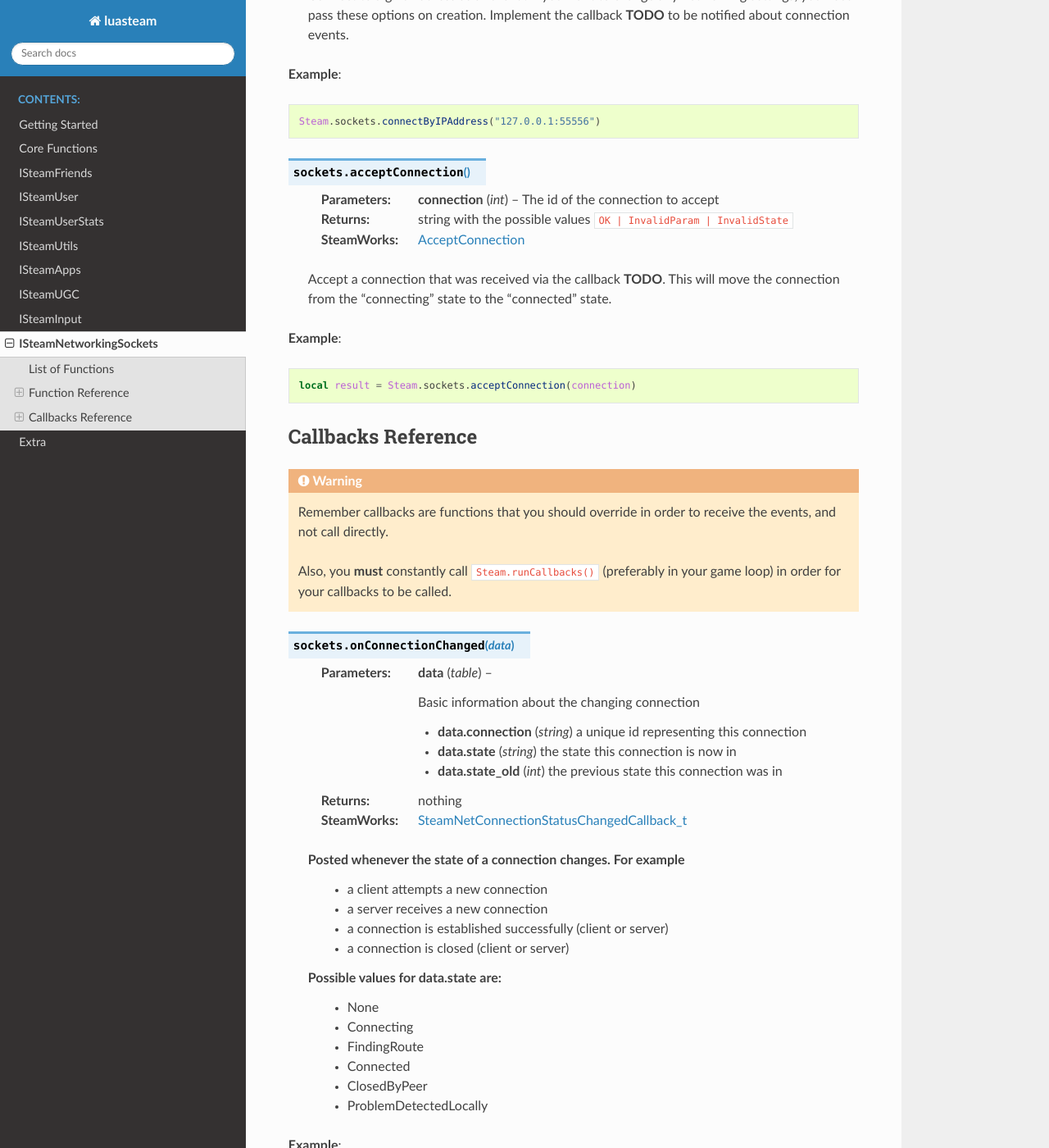
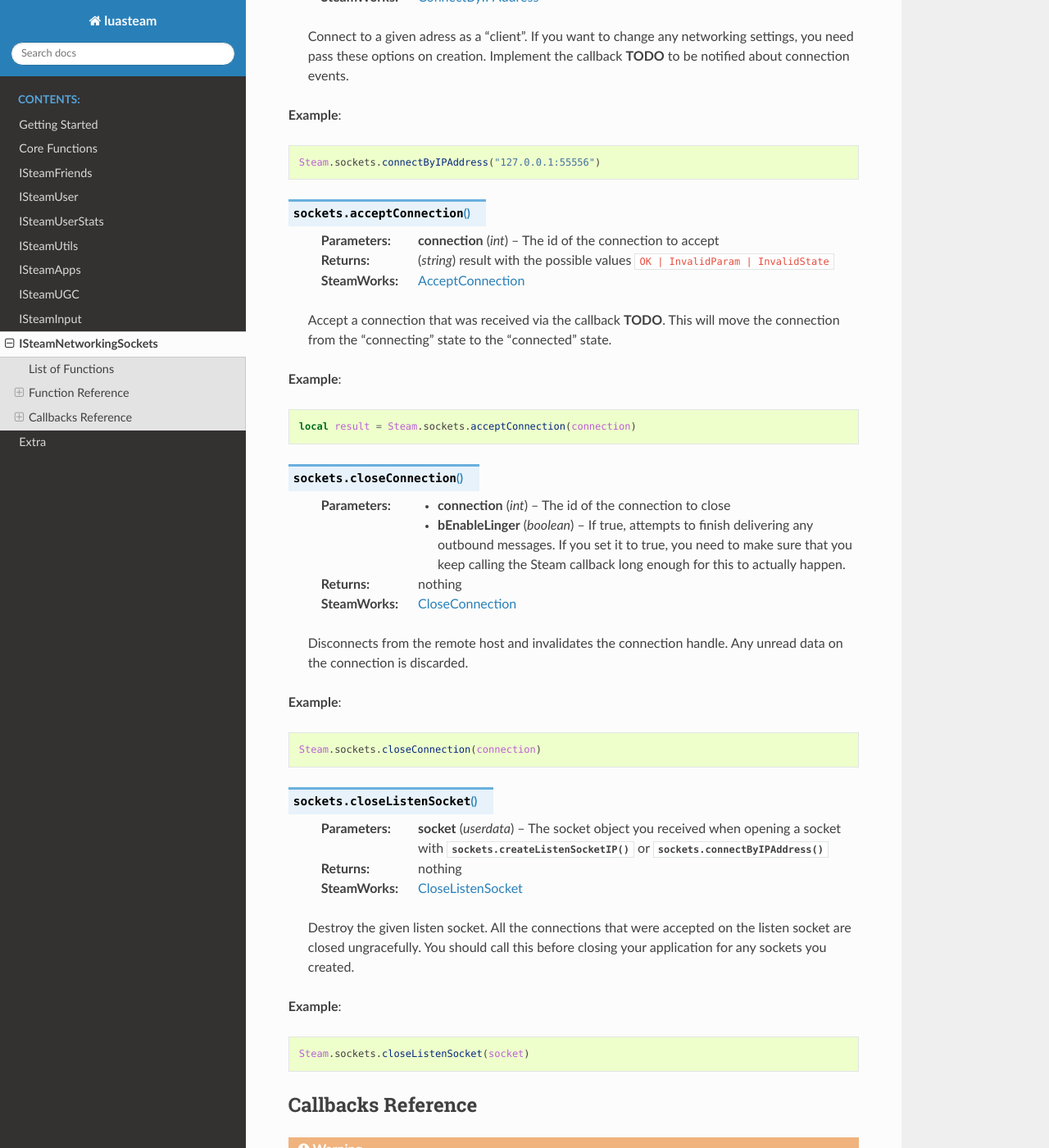
Before and after one commit to uspgamedev/luasteam, a Sphinx documentation site: the page built from docs/sockets.rst, in a window 1280 px wide and 1400 px high, scrolled down 1013 px. Shown: the whole window at 82% size. Built offline with Sphinx 7.4.7 and the Read the Docs theme 2.0.0, drawn with Linux system fonts in a browser that asks for light colours; some of the changed text lies outside the part shown.

Commit message:
Add closeConnection(), closeListenSocket() and update documentation.

```diff
--- a/docs/sockets.rst
+++ b/docs/sockets.rst
@@ -8,6 +8,8 @@ List of Functions
 * :func:`sockets.createListenSocketIP`
 * :func:`sockets.connectByIPAddress`
 * :func:`sockets.acceptConnection`
+* :func:`sockets.closeConnection`
+* :func:`sockets.closeListenSocket`
 
 
 Function Reference
@@ -17,7 +19,7 @@ Function Reference
 
     :param string localAdress: The adress to bind to in string format. E.g. to bind to localhost on port 55556, use **"[::]:55556"**.
     :param table options: Table with key value pairs to override default SteamNetworkingSockets options. **NOT IMPLEMENTED YET**
-    :returns: nothing
+    :returns: (`userdata`) a socket object
     :SteamWorks: `CreateListenSocketIP <https://partner.steamgames.com/doc/api/ISteamNetworkingSockets#CreateListenSocketIP>`_
 
     Bind to an adress and accept connections as a "server". If you want to change any networking settings, you need pass these options on creation. Implement the callback **TODO** to be notified about connection events.
@@ -30,7 +32,7 @@ Function Reference
 
     :param string localAdress: The adress to connect to in string format. E.g. to bind to localhost on port 55556, use **"127.0.0.1:55556"**.
     :param table options: Table with key value pairs to override default SteamNetworkingSockets options. **NOT IMPLEMENTED YET**
-    :returns: nothing
+    :returns: (`userdata`) a socket object
     :SteamWorks: `ConnectByIPAddress <https://partner.steamgames.com/doc/api/ISteamNetworkingSockets#ConnectByIPAddress>`_
 
     Connect to a given adress as a "client". If you want to change any networking settings, you need pass these options on creation. Implement the callback **TODO** to be notified about connection events.
@@ -42,7 +44,7 @@ Function Reference
 .. function:: sockets.acceptConnection()
 
     :param int connection: The id of the connection to accept
-    :returns: string with the possible values ``OK | InvalidParam | InvalidState``
+    :returns: (`string`) result with the possible values ``OK | InvalidParam | InvalidState``
     :SteamWorks: `AcceptConnection <https://partner.steamgames.com/doc/api/ISteamNetworkingSockets#AcceptConnection>`_
 
     Accept a connection that was received via the callback **TODO**. This will move the connection from the "connecting" state to the "connected" state.
@@ -51,6 +53,30 @@ Function Reference
 
     local result = Steam.sockets.acceptConnection(connection)
 
+.. function:: sockets.closeConnection()
+
+    :param int connection: The id of the connection to close
+    :param boolean bEnableLinger: If true, attempts to finish delivering any outbound messages. If you set it to true, you need to make sure that you keep calling the Steam callback long enough for this to actually happen.
+    :returns: nothing
+    :SteamWorks: `CloseConnection <https://partner.steamgames.com/doc/api/ISteamNetworkingSockets#CloseConnection>`_
+
+    Disconnects from the remote host and invalidates the connection handle. Any unread data on the connection is discarded.
+
+**Example**::
+
+    Steam.sockets.closeConnection(connection)
+
+.. function:: sockets.closeListenSocket()
+
+    :param userdata socket: The socket object you received when opening a socket with :func:`sockets.createListenSocketIP` or :func:`sockets.connectByIPAddress`
+    :returns: nothing
+    :SteamWorks: `CloseListenSocket <https://partner.steamgames.com/doc/api/ISteamNetworkingSockets#CloseListenSocket>`_
+
+    Destroy the given listen socket. All the connections that were accepted on the listen socket are closed ungracefully. You should call this before closing your application for any sockets you created.
+
+**Example**::
+
+    Steam.sockets.closeListenSocket(socket)
 
 Callbacks Reference
 -------------------
```
Also changed, not shown: 1 other file.
